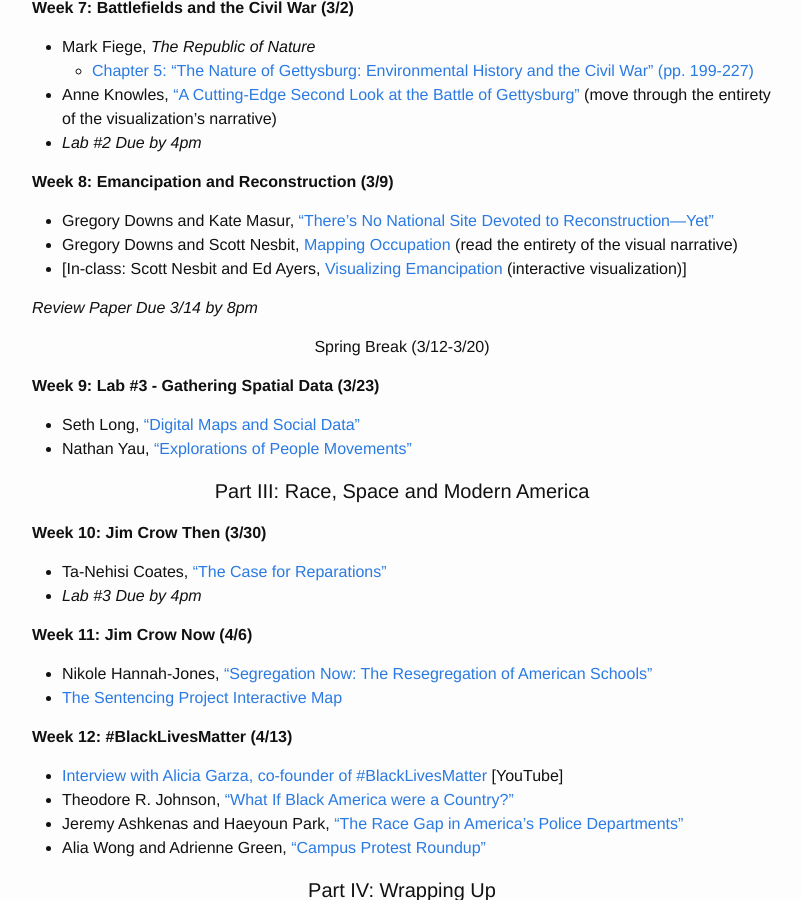
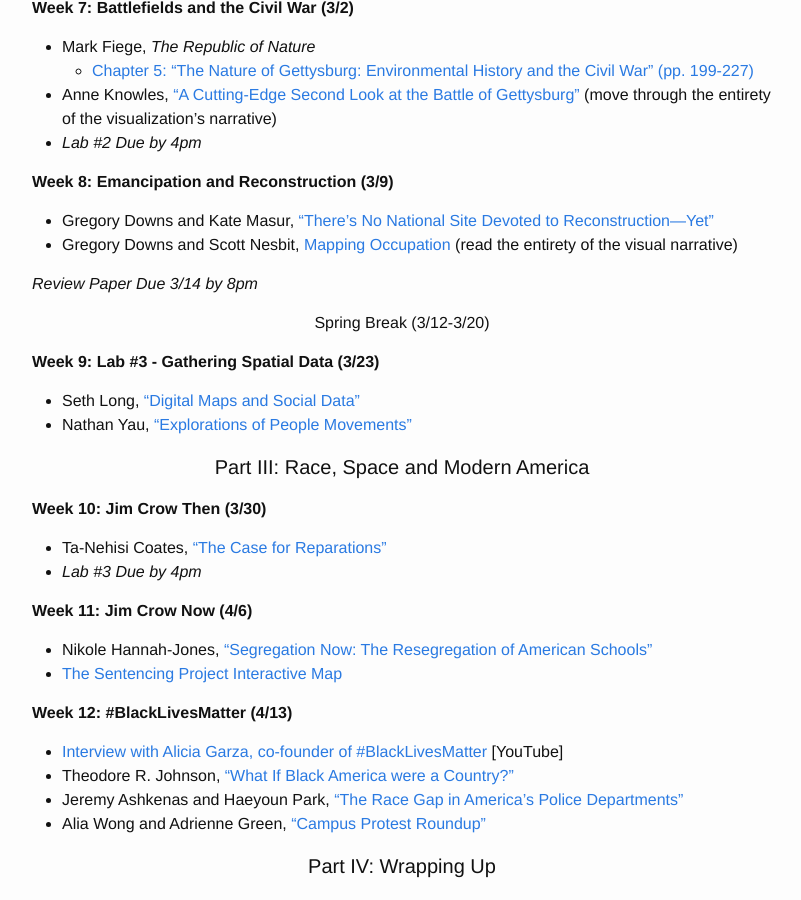
Before and after one commit to cblevins/mtp2016, a Jekyll site: the page built from schedule.md, in a window 1280 px wide and 900 px high, scrolled down 1154 px. Shown: the whole window, without its empty margins (238-1039 px from the left). Built offline with Jekyll 4.4.1, drawn with Linux system fonts in a browser that asks for light colours.

Commit message:
changed reading for week 8

```diff
--- a/schedule.md
+++ b/schedule.md
@@ -58,7 +58,6 @@ order: 2
 
 - Gregory Downs and Kate Masur, ["There's No National Site Devoted to Reconstruction—Yet"](http://www.theatlantic.com/politics/archive/2015/04/theres-no-national-site-devoted-to-reconstructionyet/389138/)
 - Gregory Downs and Scott Nesbit, [Mapping Occupation](http://mappingoccupation.org/) (read the entirety of the visual narrative)
-- [In-class: Scott Nesbit and Ed Ayers, [Visualizing Emancipation](http://dsl.richmond.edu/emancipation/) (interactive visualization)]
 
 *Review Paper Due 3/14 by 8pm*
 
```
